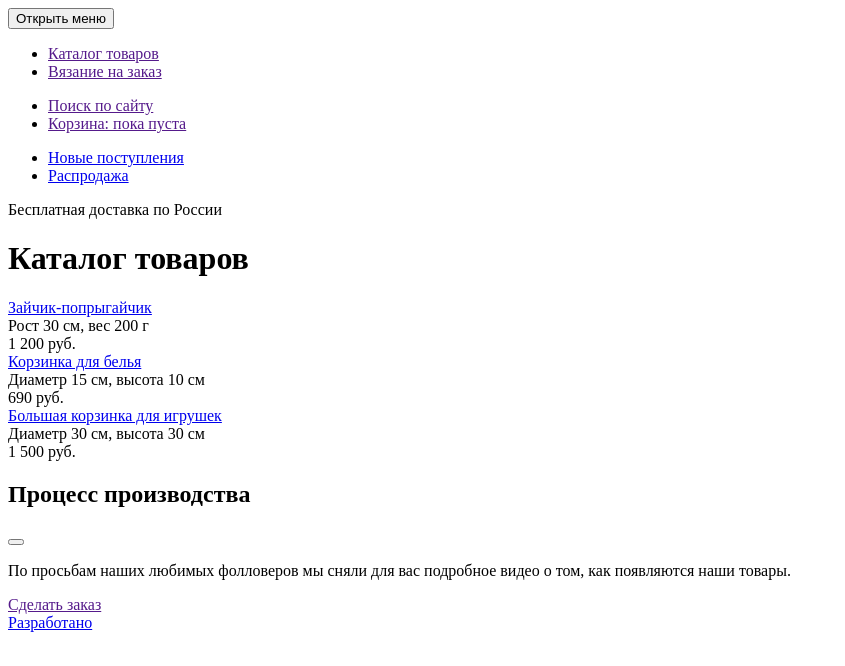
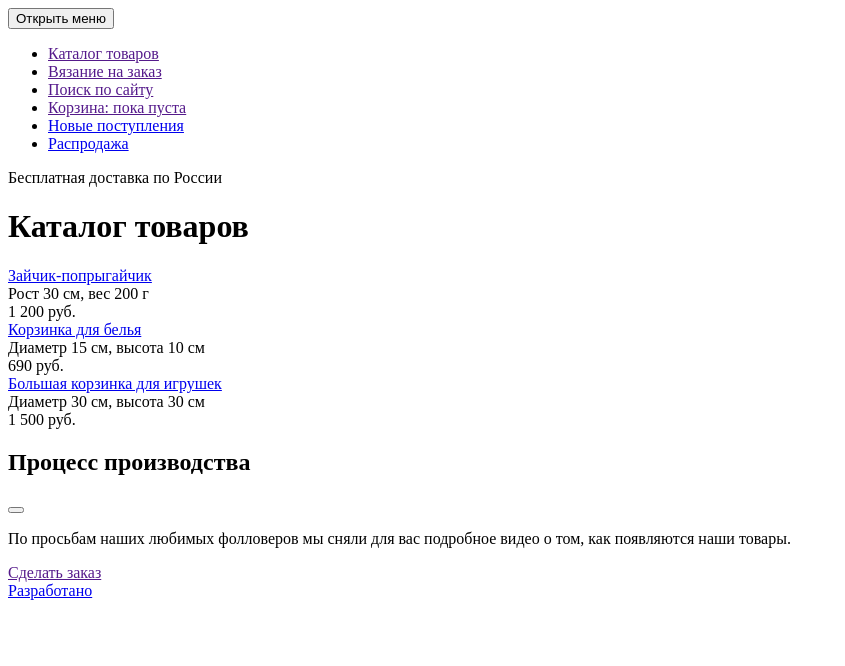
Before and after one commit to Egenie-mih/172479-mishka, a website: page catalog.html in a window 1280 px wide. Shown: the whole page, without its empty margins (0-845 px from the left). Drawn offline with Linux system fonts and the light colour scheme.

Commit message:
Правит разметку в шапке

```diff
--- a/catalog.html
+++ b/catalog.html
@@ -16,14 +16,10 @@
     <ul class="main-nav">
       <li class="main-nav__item"><a href="" class="main-nav__link">Каталог товаров</a></li>
       <li class="main-nav__item"><a href="" class="main-nav__link">Вязание на заказ</a></li>
-    </ul>
-    <ul  class="user-nav">
-      <li class="user-nav__item"><a href="" class="main-nav__link">Поиск по сайту</a></li>
-      <li class="user-nav__item"><a href="" class="main-nav__link">Корзина: пока пуста</a></li>
-    </ul>
-    <ul class="extra-nav">
-      <li class="extra-nav__item  extra-nav__item--hidden"><a href="#" class="extra-nav__link">Новые поступления</a></li>
-      <li class="extra-nav__item  extra-nav__item--hidden"><a href="#" class="extra-nav__link">Распродажа</a></li>
+      <li class="main-nav__item main-nav__item--search"><a href="" class="main-nav__link">Поиск по сайту</a></li>
+      <li class="main-nav__item main-nav__item--basket"><a href="" class="main-nav__link">Корзина: пока пуста</a></li>
+      <li class="main-nav__item  main-nav__item--hidden"><a href="#" class="main-nav__link">Новые поступления</a></li>
+      <li class="main-nav__item  main-nav__item--hidden"><a href="#" class="main-nav__link">Распродажа</a></li>
     </ul>
     <div class="page-header__delivery">Бесплатная доставка по России</div>
     <h1 class="page-header__title">Каталог товаров</h1>
```
Also changed, not shown: form.html (+4 -8 lines), index.html (+4 -8 lines).
